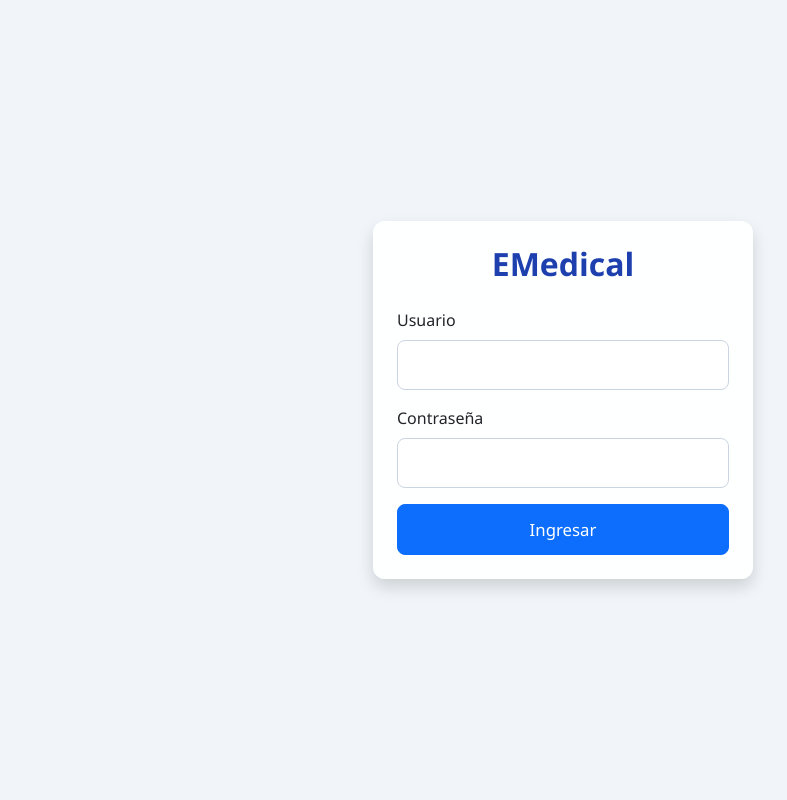
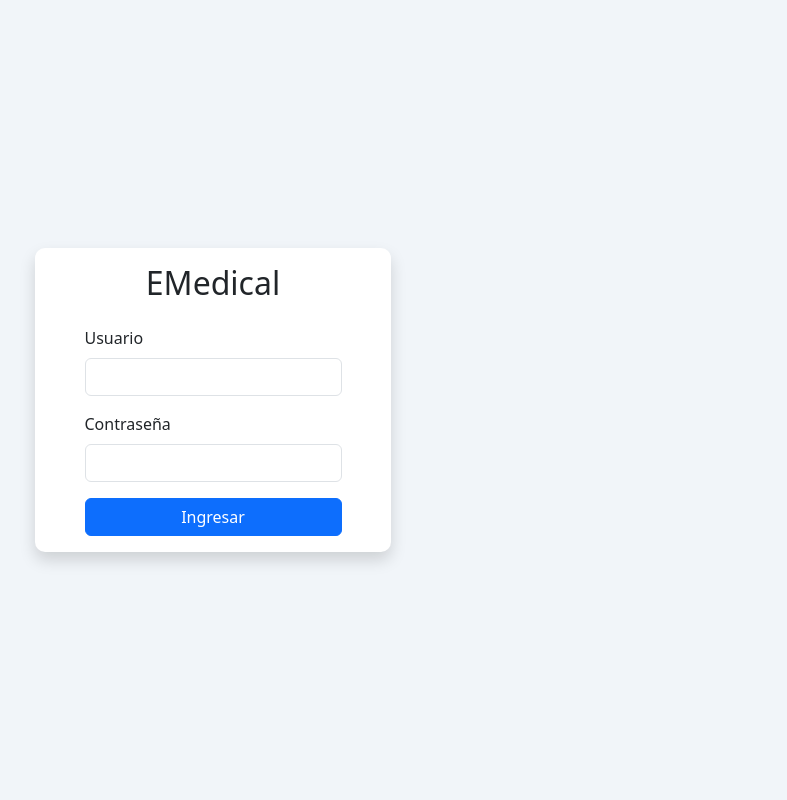
Before and after one commit to alangum4423/EVOLUTION-MEDICAL, a PHP site: page /login/login.php in a window 1280 px wide. Shown: the whole page, without its empty margins (427-1214 px from the left). Run offline with PHP 8.4, Linux system fonts and the light colour scheme.

Commit message:
Back Again

```diff
--- a/assets/css/estilos.css
+++ b/assets/css/estilos.css
@@ -1,54 +1,19 @@
-body {
-    font-family: "Segoe UI", -apple-system, BlinkMacSystemFont, Roboto, sans-serif;
+body{
+    font-family: 'Times New Roman', Times, serif
     height: 100vh;
-    margin: 0;
-    padding: 0;
+    display: flex;
+    align-items: right;
+    justify-content: center;
     overflow: hidden;
-    background: #f1f5f9
+    background: #f1f5f9;
 }
 
-.login-container {
-    height: 100vh;
-    display: flex;
+.card{
+    border: none;
+    border-radius: 10px;
     align-items: center;
-    justify-content: flex-end;
-    padding-right: 80px;
 }
 
-.card {
-    border: none;
-    border-radius: 12px;
-    box-shadow: 0 10px 35px rgba(0, 0, 0, 0.35);
-    background-color: rgba(255, 255, 255, 0.96);
-    max-width: 380px;
-    width: 100%;
+.navbar{
+    box-shadow: 0px 2px 10px rgba(0,0,0,0.2);
 }
-
-.card h2 {
-    color: #1e40af;
-    font-weight: 600;
-    margin-bottom: 1.5rem;
-}
-
-.form-control {
-    padding: 12px 16px;
-    border-radius: 8px;
-    border: 1px solid #cbd5e1;
-}
-
-.form-control:focus {
-    border-color: #3b82f6;
-    box-shadow: 0 0 0 3px rgba(59, 130, 246, 0.2);
-}
-
-.btn-primary {
-    padding: 12px;
-    font-size: 1.05rem;
-    border-radius: 8px;
-    font-weight: 500;
-}
-
-.btn-primary:hover {
-    background-color: #2563eb;
-    transform: translateY(-1px);
-}
--- a/login/login.php
+++ b/login/login.php
@@ -1,56 +1,91 @@
 <!DOCTYPE html>
 <html lang="es">
+
 <head>
+
     <meta charset="UTF-8">
+
     <meta name="viewport" content="width=device-width, initial-scale=1.0">
+
     <title>Inicio de Sesion - EMedical SRL</title>
 
+    <!-- Bootstrap -->
 
     <link href="https://cdn.jsdelivr.net/npm/bootstrap@5.3.3/dist/css/bootstrap.min.css" rel="stylesheet">
     <link rel="stylesheet" href="../assets/css/estilos.css">
 </head>
-<body>
-    <div class="login-container">
+
+<body class="black">
+
+    <div class="container">
+
+        <div class="row justify-content-center align-items-center vh-100">
+
             <div class="col-md-4">
+
                 <div class="card shadow">
-                <div class="card-body p-4">
+
+                    <div class="card-body">
 
                         <h2 class="text-center mb-4">
                             EMedical
                         </h2>
 
                         <form action="validar_login.php" method="POST">
+
                             <div class="mb-3">
-                            <label class="form-label">Usuario</label>
+
+                                <label class="form-label">
+                                    Usuario
+                                </label>
+
                                 <input
                                     type="text"
                                     name="usuario"
                                     class="form-control"
                                     required>
+
                             </div>
 
                             <div class="mb-3">
-                            <label class="form-label">Contraseña</label>
+
+                                <label class="form-label">
+                                    Contraseña
+                                </label>
+
                                 <input
                                     type="password"
                                     name="password"
                                     class="form-control"
                                     required>
+
                             </div>
 
                             <div class="d-grid">
+
                                 <button
                                     type="submit"
                                     class="btn btn-primary">
+
+
                                     Ingresar
+
                                 </button>
+
                             </div>
+
                         </form>
 
                     </div>
+
                 </div>
+
             </div>
+
+        </div>
+
     </div>
 
 </body>
+
 </html>
```
Lines whose indentation alone changed are shown as unchanged.
